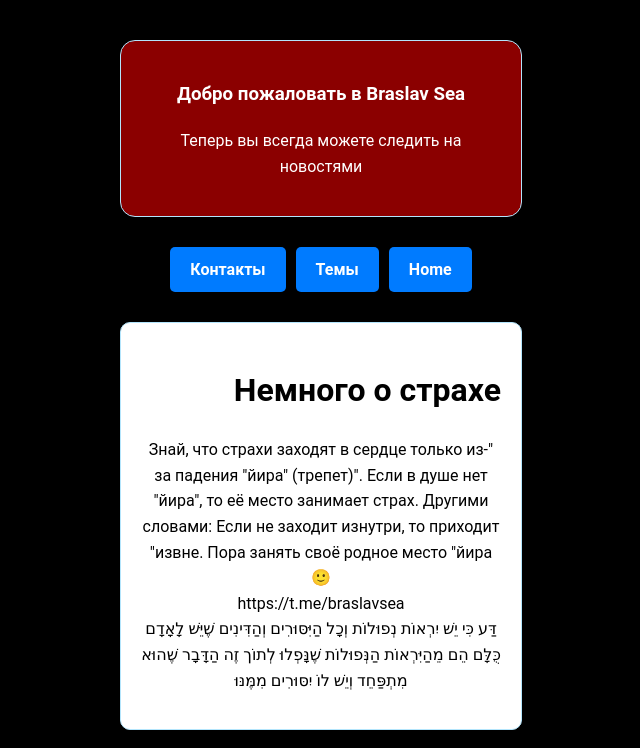
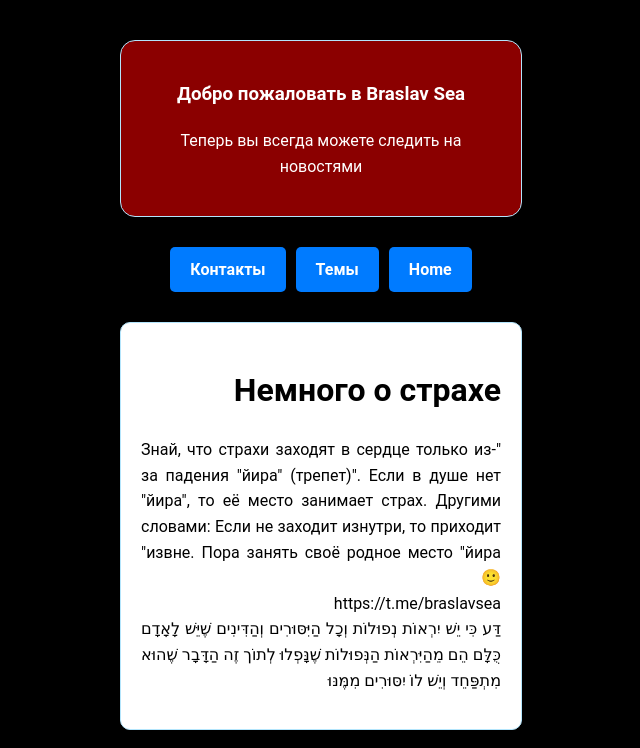
Before and after one commit to bekeshertov-oss/mybook, a plain HTML site: page index.html in a window 1280 px wide. Shown: the top 748 px of the page, without its empty margins (319-959 px from the left). Drawn offline with Linux system fonts and the light colour scheme.

Commit message:
Update index.html

```diff
--- a/index.html
+++ b/index.html
@@ -29,7 +29,7 @@
 
         <main style="width: 100%; display: flex; flex-direction: column; align-items: center;">
            <div class="card-white"> <h1>Немного о страхе</h1>
-            <p style="text-align: center; color: #000000;">
+
 
                 "Знай, что страхи заходят в сердце только из-за падения "йира" (трепет)".
                 Если в душе нет "йира", то её место занимает страх. Другими словами:
```
